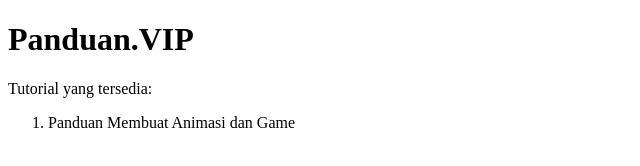
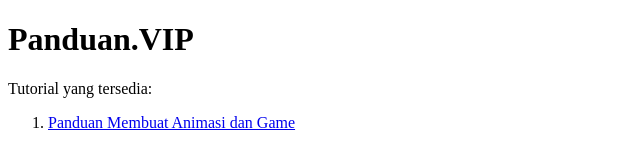
Before and after one commit to panduanvip/panduanvip.github.io, a plain HTML site: page index.html in a window 1280 px wide. Shown: the whole page, without its empty margins (0-640 px from the left). Drawn offline with Linux system fonts and the light colour scheme.

Commit message:
Update index.html

```diff
--- a/index.html
+++ b/index.html
@@ -10,7 +10,7 @@
     <h1>Panduan.VIP</h1>
     <p>Tutorial yang tersedia:</p>
     <ol>
-      <li>Panduan Membuat Animasi dan Game</li>
+      <li><a href="/panduan-membuat-animasi-dan-game.html">Panduan Membuat Animasi dan Game</a></li>
     </ol>
   </body>
 </html>
```
